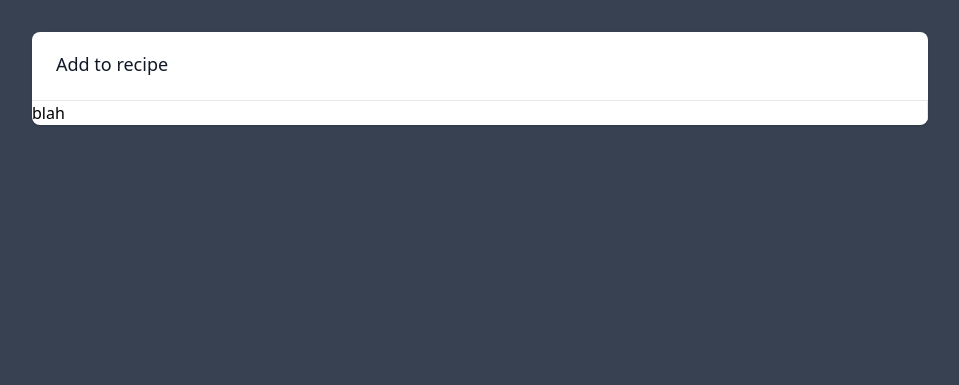
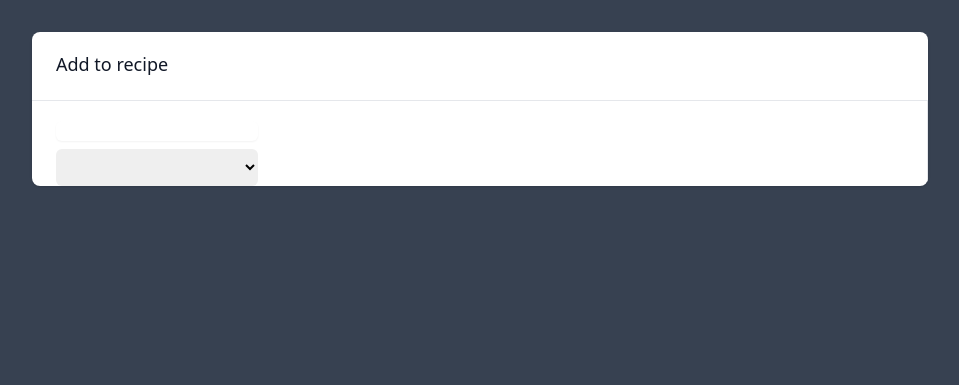
Before and after one commit to jvp-design/weight_points_plus, a Django app: template weight_points_plus/templates/foods_recipes/fooditeminstance_form.html in a window 1280 px wide. Shown: the part 64-449 px from the top of the page, without its empty margins (160-1119 px from the left). Run offline with Django 3.2, Linux system fonts and the light colour scheme; the template is opened without the code that fills it: values that come from a table or form of the project are taken from there, others are empty; parts of the project's set-up code (start-up, migrations or seed data) failed here and were passed over; some libraries are stand-ins or nearby versions.

Commit message:
updating fooditeminstance_form.html

```diff
--- a/weight_points_plus/templates/foods_recipes/fooditeminstance_form.html
+++ b/weight_points_plus/templates/foods_recipes/fooditeminstance_form.html
@@ -1,8 +1,6 @@
 {% extends 'base.html' %}
 
 {% block content %}
-  <!-- This example requires Tailwind CSS v2.0+ -->
-  {#          {% include "snippets/food_detail_snippet.html" with fooditem=food %}#}
   <div class="bg-white shadow overflow-hidden sm:rounded-lg max-w-4xl mx-auto">
     <div class="px-4 py-5 sm:px-6">
       <h3 class="text-lg leading-6 font-medium text-gray-900">
@@ -21,9 +19,11 @@
       </h3>
       <p class="mt-1 max-w-2xl text-sm text-gray-500">{{ food.name }}</p>
     </div>
-    <div class="border-t border-gray-200 px-4 py-5 sm:p-0 flex justify-between">
-      <div class="flex-2">blah</div>
-      <dl class="sm:divide-y sm:divide-gray-200 border-l border-gray-200 flex-3">
+    <div class="border-t border-gray-200 px-4 py-5 sm:p-0 flex flex-col sm:flex-row sm:flex-2 sm:justify-between">
+      <form class="flex-2 px-2 sm:px-6 sm:pt-4 space-y-4 sm:space-y-2">
+        {% include "snippets/functional/text_field.html" with id=form.serving_size.id_for_label name=form.serving_size.html_name label=form.serving_size.label errors=form.serving_size.errors value=form.serving_size.value required=form.serving_size.field.required %}
+        {% include "snippets/functional/select_field.html" with  id=form.serving_unit.id_for_label name=form.serving_unit.html_name label=form.serving_unit.label errors=form.serving_unit.errors selected=form.serving_unit.value options=form.fields.serving_unit.choices required=form.serving_unit.field.required %}      </form>
+      <dl class="mt-8 sm:mt-0 border-t sm:divide-y sm:divide-gray-200 sm:border-l border-gray-200 sm:flex-3">
         {% for field in food_item_fields %}
           <div class="py-4 sm:py-5 sm:grid sm:grid-cols-3 sm:gap-4 sm:px-6">
             <dt class="text-sm font-medium text-gray-500">{{ field.display}}</dt>
```
